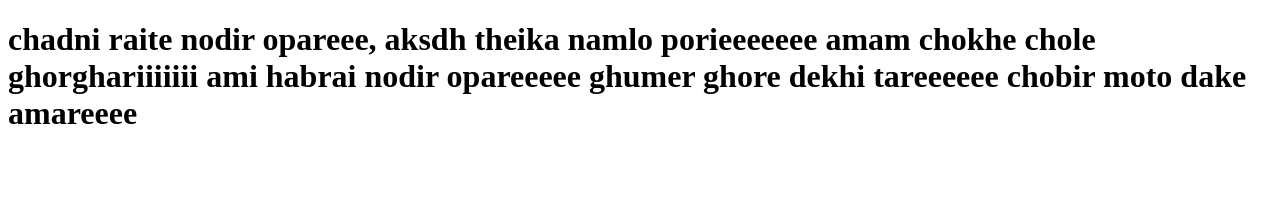
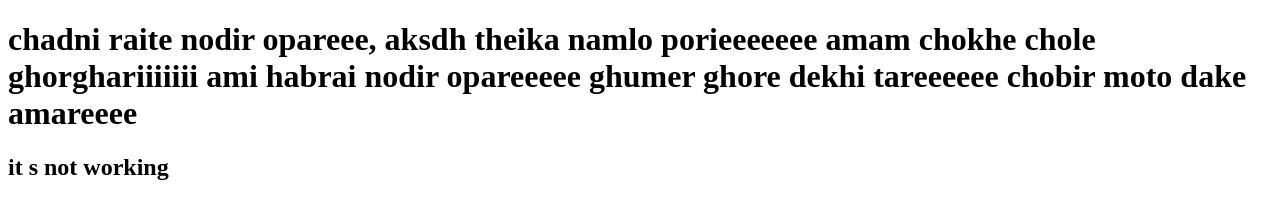
Before and after one commit to Dip8080/my-first-repo, a plain HTML site: page index.html in a window 1280 px wide. Drawn offline with Linux system fonts and the light colour scheme.

Commit message:
text push

```diff
--- a/index.html
+++ b/index.html
@@ -14,8 +14,8 @@
         ghumer ghore dekhi tareeeeee
         chobir moto dake amareeee
     </h1>
-    <img src="images/pic2.png" alt="">
-    <img src="images/pic3.png" alt="">
+
+    <h2>it s not working</h2>
 
 
 </body>
```
Also changed, not shown: pic2.png (deleted), pic3.png (deleted).
